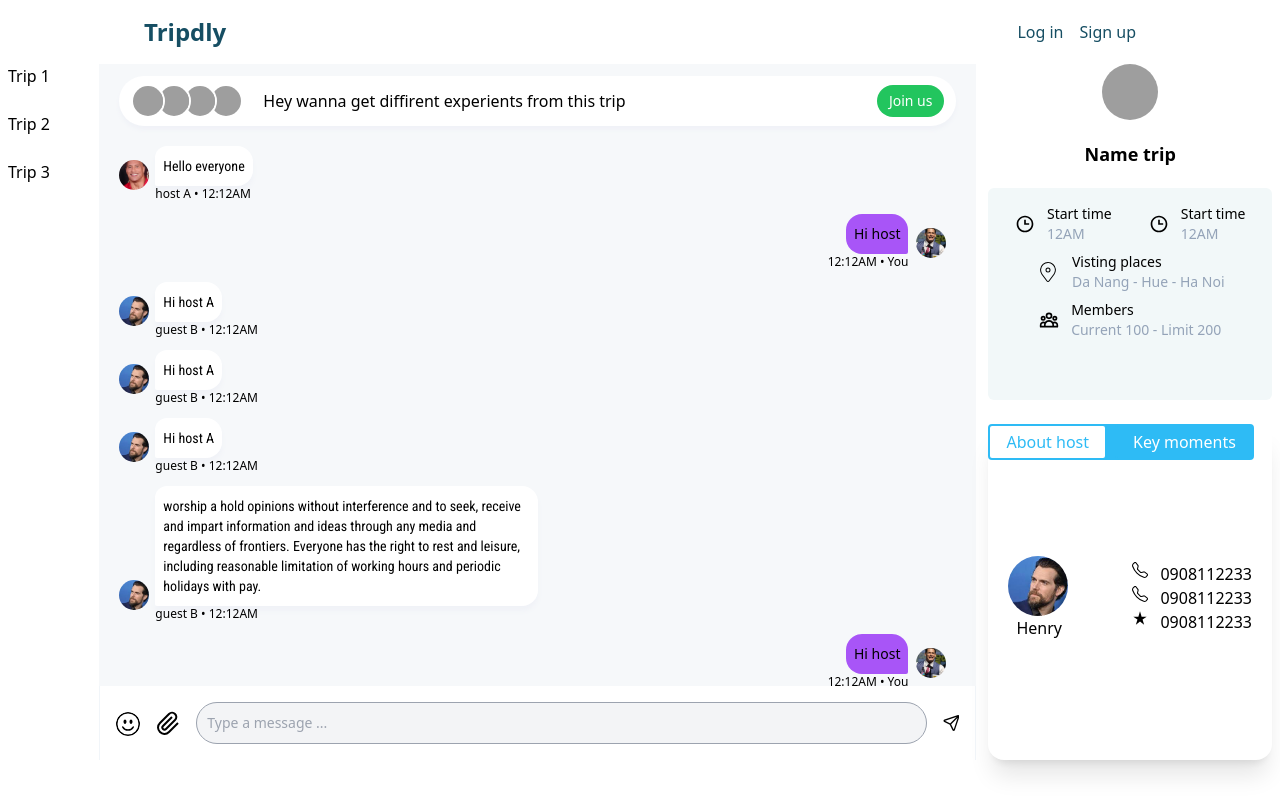
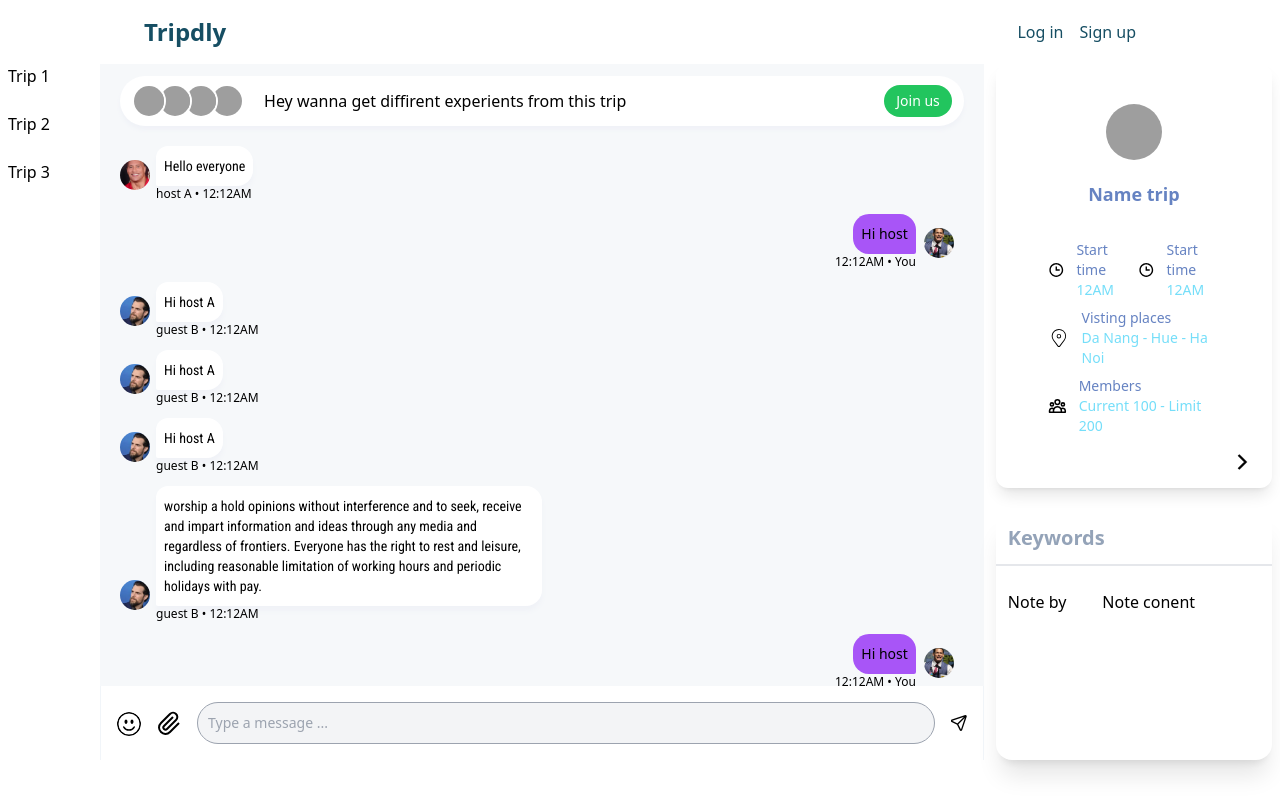
Before and after one commit to NhanPhan159/TRIPDLY, a React (Vite) app in the folder client/: page /trips/1 in a window 1280 px wide. Built offline with nearby package versions, Linux system fonts and the light colour scheme; grey boxes are pictures that could not be loaded.

Commit message:
FE: detail trip add information trip

```diff
--- a/client/package.json
+++ b/client/package.json
@@ -24,6 +24,7 @@
     "react": "^18.2.0",
     "react-dom": "^18.2.0",
     "react-icons": "^4.11.0",
+    "react-player": "^2.13.0",
     "react-router-dom": "^6.14.2",
     "zustand": "^4.4.1"
   },
--- a/client/src/components/InforExtraTrip.tsx
+++ /dev/null
@@ -1,43 +0,0 @@
-import { red } from '@mui/material/colors';
-import {useState} from 'react'
-import { Avatar } from '@mui/material';
-import Note from './note';
-import { Tab,Tabs } from './TabsTrip';
-import {BsTelephone} from 'react-icons/bs'
-import {MdStarRate} from 'react-icons/md'
-const InforExtraTrip = () => {
-    return (
-        <div className='h-full'>
-            <div className='h-full'>
-                <Tabs>
-                    <Tab tabName="About host" active={false} displayName='Tab'>
-                        <div className='flex h-full items-center gap-16'>
-                            <div>
-                                <Avatar alt="Remy Sharp" src={'/src/assets/cary.jpg'} sx={{ width: 60, height: 60 }} />
-                                <p className='ml-2'>Henry</p>
-                            </div>
-                            <div>
-                                <div className='flex gap-3'>
-                                    <BsTelephone/>
-                                    <p>0908112233</p>
-                                </div>
-                                <div className='flex gap-3'>
-                                    <BsTelephone/>
-                                    <p>0908112233</p>
-                                </div><div className='flex gap-3'>
-                                    <MdStarRate/>
-                                    <p>0908112233</p>
-                                </div>
-                            </div>
-                        </div>
-                    </Tab>
-                    <Tab tabName="Key moments" active={false} displayName='Tab'>
-                        <Note></Note>
-                    </Tab>
-                </Tabs>
-            </div>
-        </div>
-     );
-}
-
-export default InforExtraTrip;
--- a/client/src/components/InforTrip.tsx
+++ b/client/src/components/InforTrip.tsx
@@ -3,40 +3,45 @@ import { motion } from "framer-motion"
 import {BiTime} from "react-icons/bi"
 import {CiLocationOn} from "react-icons/ci"
 import {HiOutlineUserGroup} from "react-icons/hi"
-const InforTrip = () => {
+import {GrFormNext} from 'react-icons/gr'
+import { useState } from "react";
+const InforTrip = ({func}:{func:(isTrip:boolean)=>void}) => {
     return (
-        <div className="w-full h-full flex flex-col items-center gap-5">
+        <div className="relative w-full h-full flex flex-col items-center gap-5 bg-white shadow-lg rounded-xl p-10">
             <Avatar alt="Remy Sharp" sx={{ width: 56, height: 56 }} src="/static/images/avatar/1.jpg" />
-            <p className="text-lg font-semibold">Name trip</p>
-            <div className="bg-[#F2F8F9] rounded-md px-2 py-3 flex-1 w-full">
+            <p className="text-lg font-semibold text-[#6683C2]">Name trip</p>
+            <button className="absolute right-4 bottom-3 flex" onClick={()=>func(false)}>
+                <GrFormNext className="w-7 h-7 animate-moving-right"></GrFormNext>
+            </button>
+            <div className="bg-white rounded-md px-2 py-2 flex-1 w-full">
                 <div className="flex justify-around">
                     <div className="flex items-center gap-3 px-1 py-1">
                         <BiTime className="w-5 h-5"/>
                         <div>
-                            <h3 className="font-medium text-sm">Start time</h3>
-                            <p className="text-sm text-slate-400">12AM</p>
+                            <h3 className="font-medium text-sm text-[#6683C2]">Start time</h3>
+                            <p className="text-sm text-[#75def9]">12AM</p>
                         </div>
                     </div>
                     <div className="flex items-center gap-3 px-1 py-1">
                         <BiTime className="w-5 h-5"/>
                         <div>
-                            <h3 className="font-medium text-sm">Start time</h3>
-                            <p className="text-sm text-slate-400">12AM</p>
+                            <h3 className="font-medium text-sm text-[#6683C2]">Start time</h3>
+                            <p className="text-sm text-[#75def9]">12AM</p>
                         </div>
                     </div>
                 </div>
                 <div className="flex items-center gap-3 px-1 py-1 justify-center">
                     <CiLocationOn className="w-6 h-6"/>
                     <div>
-                        <h3 className="font-medium text-sm">Visting places</h3>
-                        <p className="text-sm text-slate-400">Da Nang - Hue - Ha Noi</p>
+                        <h3 className="font-medium text-sm text-[#6683C2]">Visting places</h3>
+                        <p className="text-sm text-[#75def9]">Da Nang - Hue - Ha Noi</p>
                     </div>
                 </div>
                 <div className="flex items-center gap-3 px-1 py-1 justify-center">
                     <HiOutlineUserGroup className="w-5 h-5"/>
                     <div>
-                        <h3 className="font-medium text-sm">Members</h3>
-                        <p className="text-sm text-slate-400">Current 100 - Limit 200</p>
+                        <h3 className="font-medium text-sm text-[#6683C2]">Members</h3>
+                        <p className="text-sm text-[#75def9]">Current 100 - Limit 200</p>
                     </div>
                 </div>
             </div>
--- a/client/src/components/TabsTrip.tsx
+++ /dev/null
@@ -1,79 +0,0 @@
-import {useState, ReactNode, ReactElement } from "react";
-type TabsProps = {
-  children : ReactElement<TabProps>[]
-}
-
-export function Tabs({ children }: TabsProps) {
-  function findActiveTab(a:any) {
-    return a.reduce((accumulator:number, currentValue:ReactElement<TabProps>, i:any) => {
-      if (currentValue.props.active) {
-        return i;
-      }
-
-      return accumulator;
-    }, 0);
-  }
-
-  function tabValidator(tab:ReactElement<TabProps>) {
-    return tab.props.displayName === "Tab" ? true : false;
-  }
-
-  const [activeTab, setActiveTab] = useState<Number>(findActiveTab(children));
-  return (
-    <>
-      <div className="inline-flex gap-2 bg-[#2EBBF5] rounded-xl">
-        {children.map((item, i) => {
-          return (
-            <>
-              {tabValidator(item) && (
-                <Tab
-                  key={`tab-${i}`}
-                  currentTab={i}
-                  activeTab={activeTab}
-                  setActiveTab={setActiveTab}
-                  tabName={item.props.tabName}
-                  active={item.props.active}
-                  displayName="Tab"
-                >
-                  {item.props.children}
-                </Tab>
-              )}
-            </>
-          );
-        })}
-      </div>
-      <div className="p-5 h-[90%]">
-        {children.map((item, i) => {
-          return (
-            <div className={` ${i === activeTab ? "visible h-[90%]" : "hidden"}`}>
-              {item.props.children}
-            </div>
-          );
-        })}
-      </div>
-    </>
-  );
-}
-
-type TabProps = {
-  children?: ReactNode,
-  activeTab?: Number,
-  currentTab?: Number,
-  tabName?: ReactNode,
-  active: boolean,
-  displayName: string,
-  setActiveTab?: (value: Number) => void
-}
-export function Tab(props:TabProps): ReactElement{
-  return (
-    <>
-      <div
-        className={`px-4 py-1 rounded cursor-pointer border-2 border-[#2EBBF5] font-medium
-      ${props.activeTab === props.currentTab ? "bg-white text-[#2EBBF5]" : "bg-[#2EBBF5] text-white"}`}
-        onClick={() => props.setActiveTab(props.currentTab)}
-      >
-        {props.tabName}
-      </div>
-    </>
-  );
-}
--- /dev/null
+++ b/client/src/components/UserInfor.tsx
@@ -0,0 +1,43 @@
+import { Avatar } from '@mui/material';
+import {BsTelephone} from 'react-icons/bs'
+import {IoIosArrowBack} from 'react-icons/io'
+import ReactPlayer from 'react-player'
+
+
+const UserInfo = ({func}:{func:(isTrip:boolean)=>void}) => {
+    return (
+        <div className='flex flex-col gap-4 h-full w-full relative bg-white shadow-lg rounded-xl p-4'>
+            <div className="flex-1 rounded-xl border relative overflow-hidden">
+                <ReactPlayer url='https://www.youtube.com/watch?v=a3vYNDhmvyg'
+                style={{position: "relative",
+                    left: "0",
+                    top: "0",
+                    opacity: "1"
+                }} width={300} height={190} />
+            </div>
+            <div className="flex flex-0 justify-start gap-10 items-center px-10">
+                <div>
+                    <Avatar alt="Remy Sharp" src={'/src/assets/cary.jpg'} sx={{ width: 60, height: 60 }} />
+                    <p className='ml-2 text-[#6683C2] font-semibold'>Henry</p>
+                </div>
+                <div>
+                    <div className='flex gap-3'>
+                        <BsTelephone/>
+                        <p>0908112233</p>
+                    </div>
+                    <div className='flex gap-3'>
+                        <BsTelephone/>
+                        <p>0908112233</p>
+                    </div>
+                </div>
+            </div>
+            <div className='bottom-2 left-4'>
+                <button className='animate-moving-right' onClick={()=>func(true)}>
+                    <IoIosArrowBack className="w-6 h-6"></IoIosArrowBack>
+                </button>
+            </div>
+        </div>
+     );
+}
+
+export default UserInfo;
--- a/client/src/components/note.tsx
+++ b/client/src/components/note.tsx
@@ -1,7 +1,9 @@
 const Note = () => {
     return (
         <div className="flex flex-col gap-3">
-            <div className="flex gap-9">
+            <div className="mt-3 ml-3 text-xl font-semibold text-slate-400">Keywords</div>
+            <div className="border"></div>
+            <div className="flex gap-9 p-3">
                 <p className="font-medium">Note by</p>
                 <p>Note conent</p>
             </div>
--- a/client/src/pages/trips.tsx
+++ b/client/src/pages/trips.tsx
@@ -3,10 +3,12 @@ import MessageBox from "../components/MessageBox";
 import MessageHeader from "../components/MessageHeader";
 import MessageTool from "../components/MessageTool";
 import InforTrip from "../components/InforTrip";
-import InforExtraTrip from "../components/InforExtraTrip";
+// import InforExtraTrip from "../components/InforExtraTrip";
+import UserInfo from "../components/UserInfor";
 //** UI component */
-import { useEffect, useRef } from "react";
+import { useEffect, useRef, useState } from "react";
 import data from "../fakeData";
+import Note from "../components/note";
 
 type TripType = {
   idTrip: number;
@@ -18,6 +20,7 @@ type TripType = {
 //   };
 const Trips = () => {
   const trip = useLoaderData() as TripType;
+  const [isTrip,setisTrip] = useState(true)
   const dummy = useRef<HTMLDivElement>(null)
   useEffect(()=>{
     dummy.current?.scrollIntoView({ behavior: 'smooth' })
@@ -43,10 +46,17 @@ const Trips = () => {
       </div>
       <div className="h-full w-1/4 flex flex-col gap-2">
         <div className="flex-1 mb-4">
-          <InforTrip/>
+          {isTrip ?
+          (
+            <InforTrip func={setisTrip}/>
+          )
+          : (
+            <UserInfo func={setisTrip}/>
+          )
+        }
         </div>
         <div className="flex-1 bg-white shadow-xl rounded-2xl">
-          <InforExtraTrip/>
+          <Note/>
         </div>
       </div>
     </div>
--- a/client/tailwind.config.js
+++ b/client/tailwind.config.js
@@ -15,6 +15,22 @@ export default {
       },
       fontFamily: {
         'Poppins': ['Roboto Condensed', 'sans-serif']
+      },
+      animation: {
+        'moving-left': 'back_moving 1s ease infinite',
+        'moving-right': 'next_moving 1s ease infinite'
+      },
+      keyframes: {
+        back_moving: {
+          '0%': {transform: 'translateX(-30%)'},
+          '50%': { transform: "translateX(0)"},
+          '100%': {transform: 'translateX(-30%)'},
+        },
+        next_moving: {
+          '0%': {transform: 'translateX(30%)'},
+          '50%': { transform: "translateX(0)"},
+          '100%': {transform: 'translateX(30%)'},
+        }
       }
     },
   },
```
Also changed, not shown: 1 other file (tests, documents, lock files or other folders).
